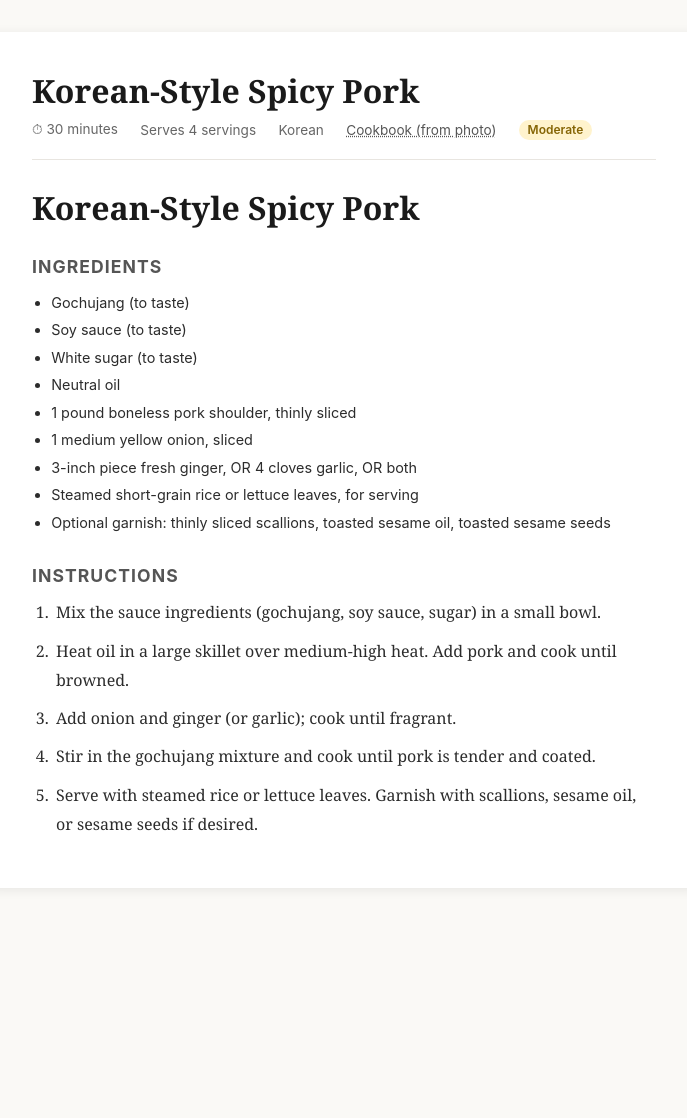
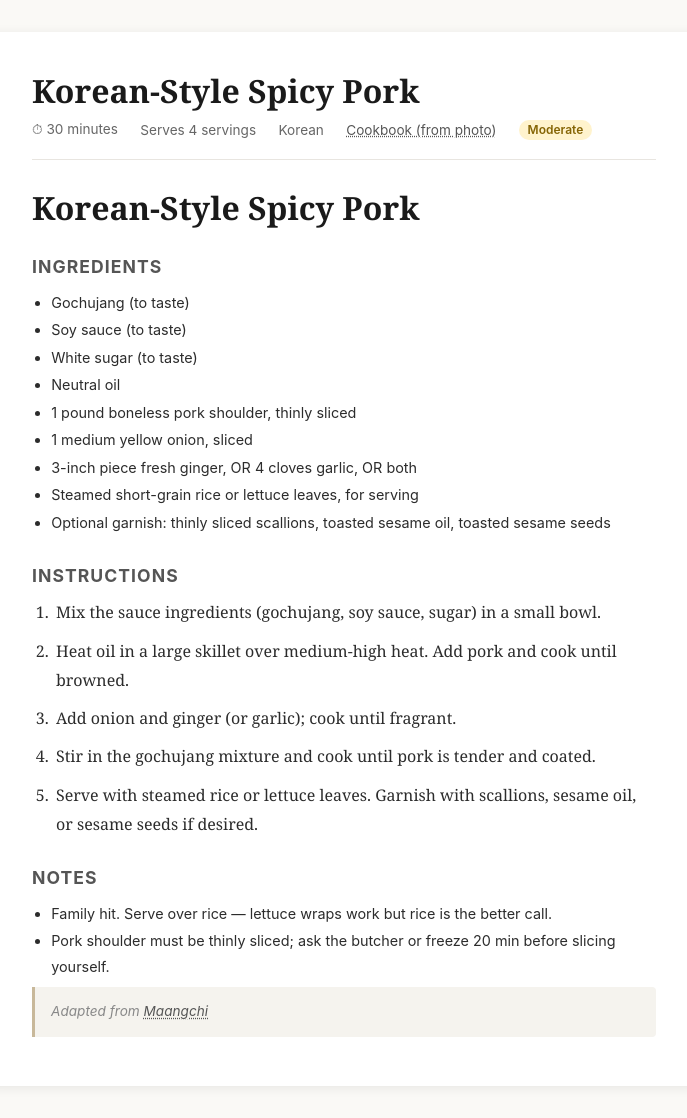
Before and after one commit to DavidMAllison/menubuilder-recipes, a Jekyll site: the page built from Korean-Style_Spicy_Pork.md, in a window 1280 px wide. Shown: the whole page, without its empty margins (296-983 px from the left). Built offline with Jekyll 4.4.1, drawn with Linux system fonts in a browser that asks for light colours; our own code applies the rules of GitHub Pages for plain Markdown files; before the commit the page ends 920 px from its top, so only the background shows below that.

Commit message:
fix: add attribution footers for Maangchi pork and Julia Child fricassee
Co-Authored-By: Claude Sonnet 4.6 <noreply@anthropic.com>

```diff
--- a/Korean-Style_Spicy_Pork.md
+++ b/Korean-Style_Spicy_Pork.md
@@ -19,3 +19,10 @@
 3. Add onion and ginger (or garlic); cook until fragrant.
 4. Stir in the gochujang mixture and cook until pork is tender and coated.
 5. Serve with steamed rice or lettuce leaves. Garnish with scallions, sesame oil, or sesame seeds if desired.
+
+## Notes
+
+- Family hit. Serve over rice — lettuce wraps work but rice is the better call.
+- Pork shoulder must be thinly sliced; ask the butcher or freeze 20 min before slicing yourself.
+
+*Adapted from [Maangchi](https://www.maangchi.com/recipe/dwaejigogi-bokkeum)*
```
Also changed, not shown: Chicken_Fricassee_(Poulet_à_la_Fricassée)_with_Onion_and_Mushroom_Garnish.md (+2 -0 lines).
